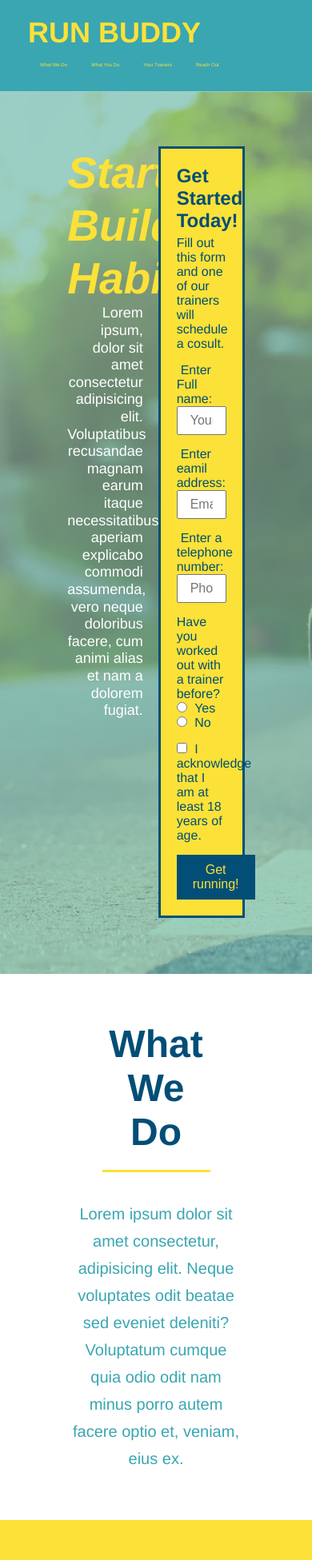
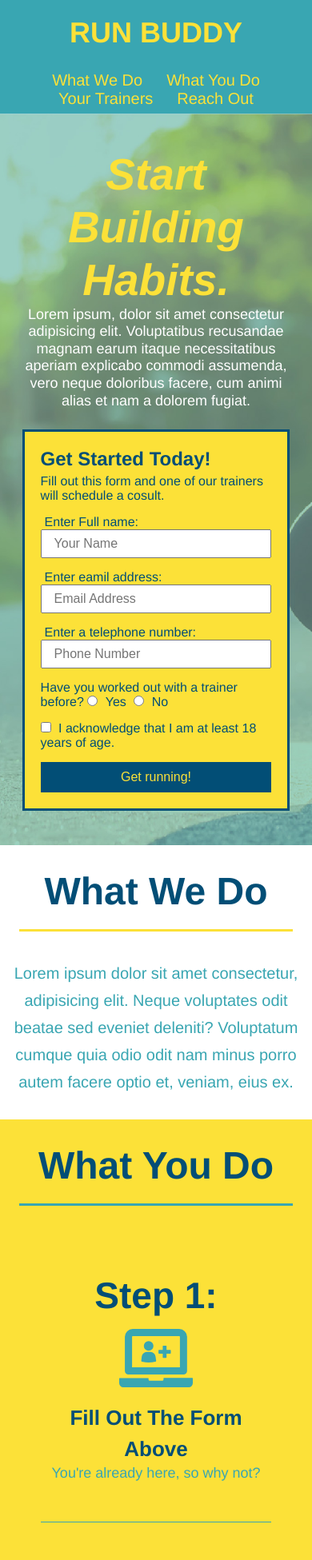
Before and after one commit to Booblays/run-buddy, a plain HTML site: page index.html in a window 390 px wide. Shown: the top 1951 px of the page at 80% size. Drawn offline with Linux system fonts and the light colour scheme.

Commit message:
mobile ready

```diff
--- a/assets/css/style.css
+++ b/assets/css/style.css
@@ -320,6 +320,7 @@ h3 {
     line-height: 1.5;
     font-size: 16px;
     font-style: normal;
+    color: white;
 }
 
 .contact-info a {
@@ -353,12 +354,111 @@ h3 {
 
 @media screen and (max-width: 980px) {
 
+    header {
+        padding-bottom: 0;
+        justify-content: center;
+    }
+
+    header h1 {
+        width: 100%;
+        text-align: center;
+    }
+
+    header nav ul {
+        margin-top: 20px;
+        width: 100%;
+        justify-content: center;
+    }
+
+    header nav ul li a {
+        font-size: 20px;
+    }
+
+    footer h2, footer div {
+        text-align: center;
+        width: 100%;
+    }
+
+    .hero-cta, .hero-form {
+        width: 100%;
+    }
+
+    .hero-cta {
+        text-align: center;
+    }
+
+    .section-title {
+        width: 80%;
+    }
+
+    .trainer {
+        flex: 0 70%;
+    }
+
+    .contact-info iframe {
+        flex: 1 100%;
+    }
 }
+
 
 @media screen and (max-width: 768px) {
 
+    section {
+        padding: 30px 15px;
+    }
+
+    .step h3 {
+        flex: 1 100%;
+        text-align: center;
+    }
+
+    .step-info {
+        flex: 2 100%;
+        text-align: center;
+        justify-content: center;
+    }
+
+    .step-img {
+        flex: 0 32%;
+        margin-right: 0;
+        margin-top: 15px;
+        margin-bottom: 15px;
+    }
+
+    .step-text {
+        flex: 100%;
+    }
+
 }
 
-@media screen and (max-width: 575px) {
+@media screen and (max-width: 576px) {
+
+    .hero-form button {
+        width: 100%;
+    }
+
+    .section-title {
+        width: 95%;
+    }
+
+    .intro p {
+        width: 100%;
+    }
+
+    .trainer {
+        flex: 0 100%;
+    }
+
+    .contact-info {
+        text-align: center;
+    }
+
+    .contact-info > * {
+        flex: 0 100%;
+    }
+
+    .contact-form {
+        order: 3;
+    }
 
 }
--- a/index.html
+++ b/index.html
@@ -4,7 +4,7 @@
         <meta charset="UTF-8" />
         <title>Run Buddy</title>
         <link rel="stylesheet" href="./assets/css/style.css" />
-        <meta name="veiwport" content="width=device-width, initial-scale=1.0" />
+        <meta name="viewport" content="width=device-width, initial-scale=1.0" />
     </head>
     <body>
         <header>
```
